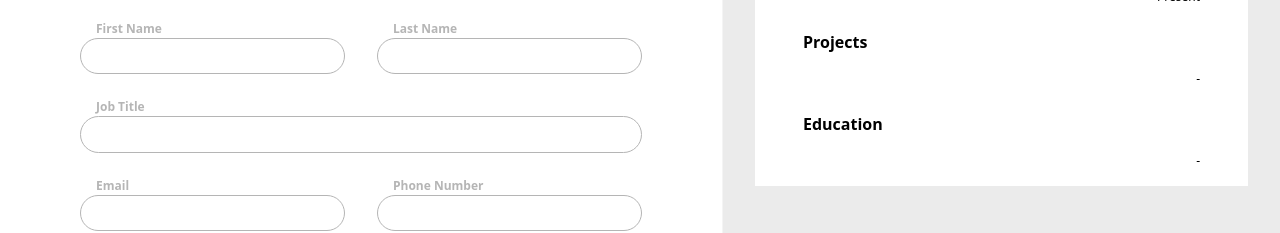
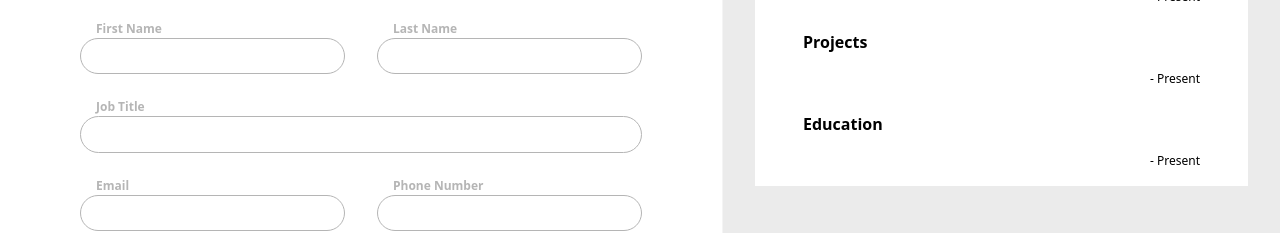
Before and after one commit to simoneschiavo/cv-application, a React (Vite) app: page / in a window 1280 px wide. Shown: the part 229-462 px from the top of the page. Built offline with nearby package versions, Linux system fonts and the light colour scheme.

Commit message:
feat(Resume): use DateRangeFormatted in each section

```diff
--- a/src/components/Resume.jsx
+++ b/src/components/Resume.jsx
@@ -33,7 +33,10 @@ export default function Resume({ formData }) {
           <div key={workExperience.id}>
             <div className="section-row">
               <p className="job-title bold">{workExperience.jobTitle}</p>
-              <DateRangeFormatted startDate={workExperience.startDate} endDate={workExperience.endDate} />
+              <DateRangeFormatted
+                startDate={workExperience.startDate}
+                endDate={workExperience.endDate}
+              />
             </div>
             <div className="company-and-location">
               <p className="company-name">{workExperience.companyName}</p>
@@ -53,9 +56,10 @@ export default function Resume({ formData }) {
           <div key={project.id}>
             <div className="section-row">
               <p className="project-title bold">{project.title}</p>
-              <p className="project-time">
-                {project.startDate} - {project.endDate}
-              </p>
+              <DateRangeFormatted
+                startDate={project.startDate}
+                endDate={project.endDate}
+              />
             </div>
             <p className="description">{project.description}</p>
           </div>
@@ -66,10 +70,13 @@ export default function Resume({ formData }) {
         {formData.educations.map((education) => (
           <div key={education.id}>
             <div className="section-row">
-              <p className="institution-name bold">{education.institutionName}</p>
-              <p className="institution-time">
-                {education.startDate} - {education.endDate}
+              <p className="institution-name bold">
+                {education.institutionName}
               </p>
+              <DateRangeFormatted
+                startDate={education.startDate}
+                endDate={education.endDate}
+              />
             </div>
             <p className="name">{education.name}</p>
           </div>
```
